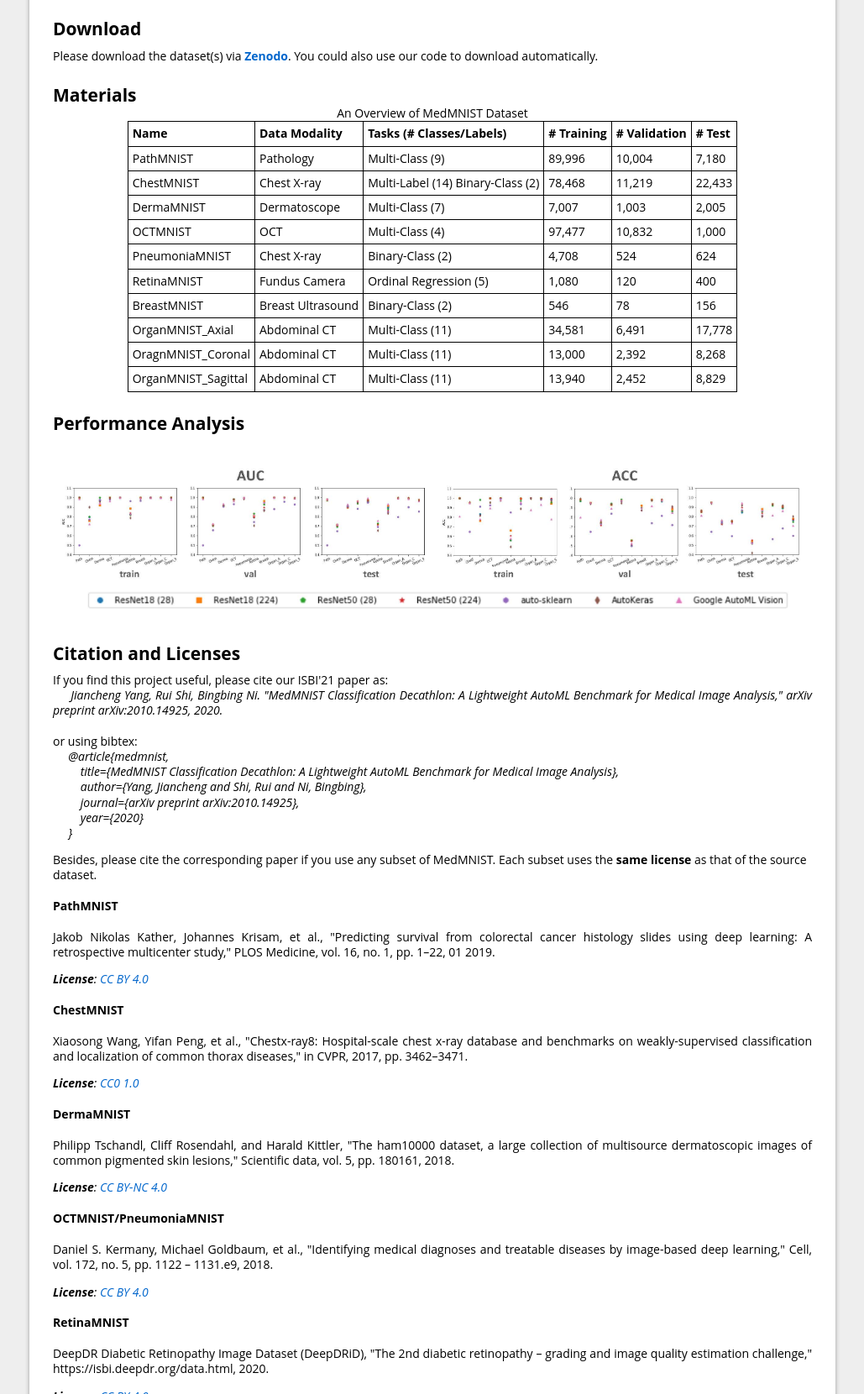
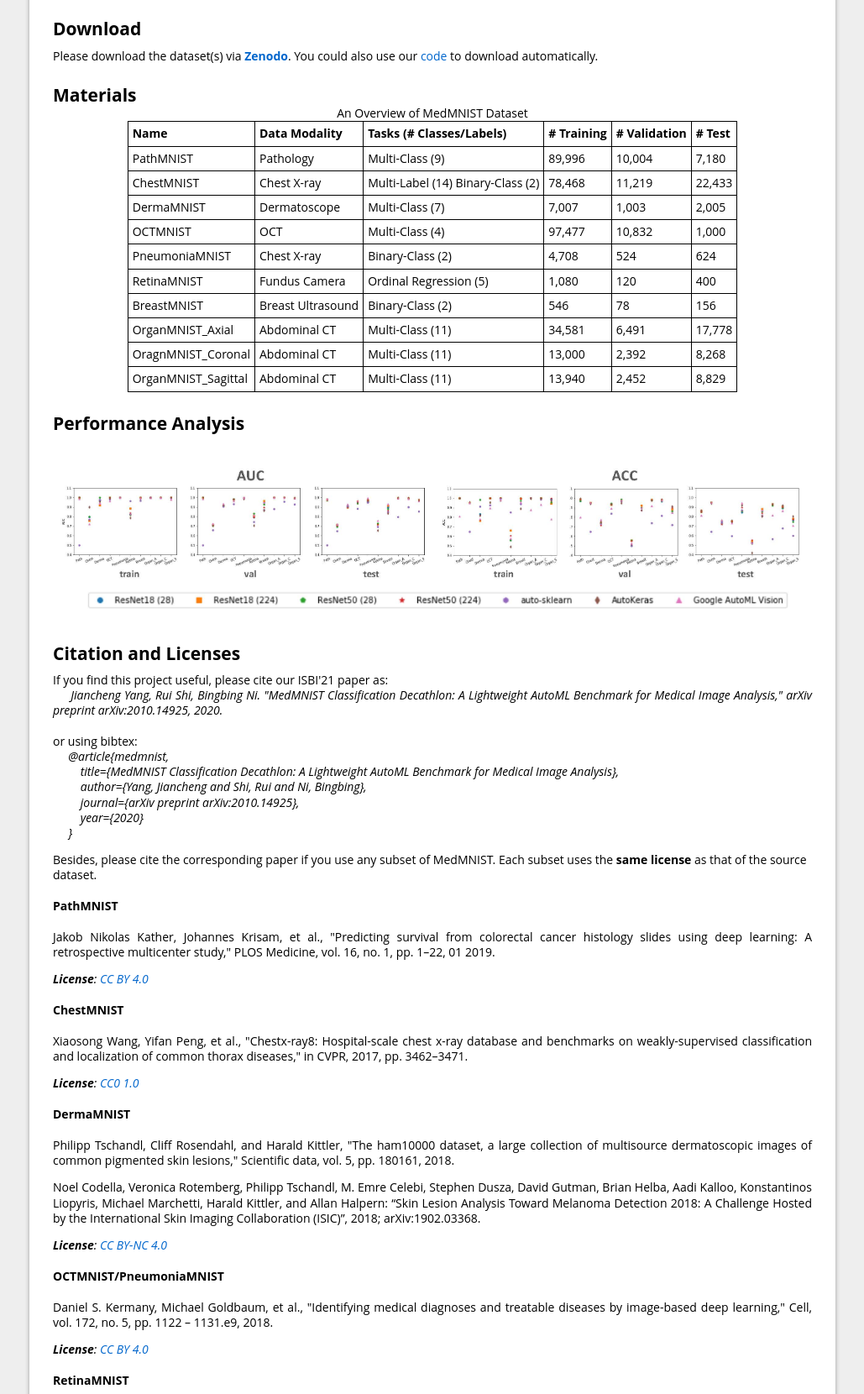
Before and after one commit to MedMNIST/medmnist.github.io, a plain HTML site: page index.html in a window 1280 px wide. Shown: the part 1010-2670 px from the top of the page at 84% size, without its empty margins (125-1154 px from the left). Drawn offline with Linux system fonts and the light colour scheme.

Commit message:
update DermaMNIST citation

```diff
--- a/index.html
+++ b/index.html
@@ -91,7 +91,7 @@
                 <h2>Download</h2>
 
                 <p style="text-align:justify; text-justify:inter-ideograph">
-                    Please download the dataset(s) via <b><a href="https://doi.org/10.5281/zenodo.4269852" target="_blank">Zenodo</a></b>. You could also use our code to download automatically.
+                    Please download the dataset(s) via <b><a href="https://doi.org/10.5281/zenodo.4269852" target="_blank">Zenodo</a></b>. You could also use our <a href="https://github.com/MedMNIST/MedMNIST" target="_blank">code</a> to download automatically.
                 </p>
 
             </div>
@@ -271,6 +271,9 @@
                     multisource dermatoscopic images of common pigmented skin lesions," Scientific data, vol. 5, pp.
                     180161, 2018.
                 </p>
+                <p style="text-align:justify; text-justify:inter-ideograph">
+                    Noel Codella, Veronica Rotemberg, Philipp Tschandl, M. Emre Celebi, Stephen Dusza, David Gutman, Brian Helba, Aadi Kalloo, Konstantinos Liopyris, Michael Marchetti, Harald Kittler, and Allan Halpern: “Skin Lesion Analysis Toward Melanoma Detection 2018: A Challenge Hosted by the International Skin Imaging Collaboration (ISIC)”, 2018; arXiv:1902.03368.
+                </p>
                 <i style="text-align:justify; text-justify:inter-ideograph">
                     <b>License</b>: <a href="https://creativecommons.org/licenses/by-nc/4.0/" target="_blank">CC BY-NC 4.0</a>
                 </i>
```
